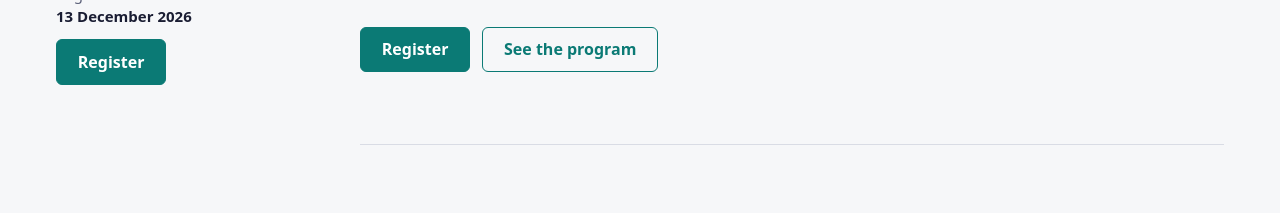
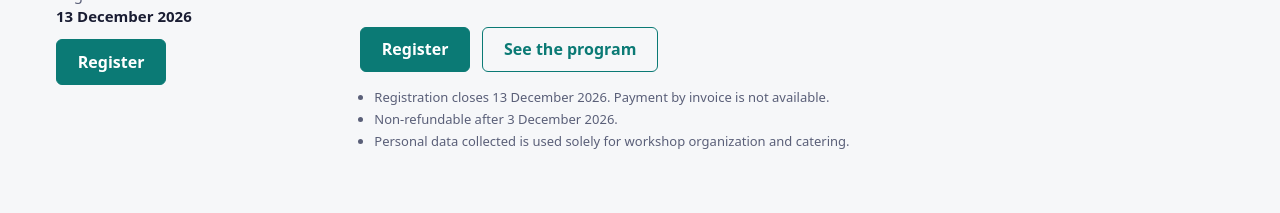
Before and after one commit to quantum-databases/dbqc2026, a plain HTML site: page index.html in a window 1280 px wide. Shown: the part 422-635 px from the top of the page. Drawn offline with Linux system fonts and the light colour scheme.

Commit message:
add registration notes

```diff
--- a/index.html
+++ b/index.html
@@ -43,7 +43,7 @@
       <!-- Hidden on phones, where the same button is in the header -->
       <div class="sidebar-extra">
         <p>Registration closes<br><strong>13 December 2026</strong></p>
-        <a class="button" href="https://epayment.helsinki.fi/product/workshop-on-databases-for-quantum-computing/">Register</a>
+        <a class="button" href="https://epayment.helsinki.fi/product/workshop-on-databases-for-quantum-computing/" target="_blank" rel="noopener">Register</a>
       </div>
     </aside>
 
@@ -64,6 +64,11 @@
           <a class="button" href="https://epayment.helsinki.fi/product/workshop-on-databases-for-quantum-computing/" target="_blank" rel="noopener">Register</a>
           <a class="button outline" href="#program">See the program</a>
         </div>
+        <ul class="reg-notes">
+          <li>Registration closes 13 December 2026. Payment by invoice is not available.</li>
+          <li>Non-refundable after 3 December 2026.</li>
+          <li>Personal data collected is used solely for workshop organization and catering.</li>
+        </ul>
       </header>
 
       <main id="main">
@@ -74,7 +79,7 @@
           <p class="lead">DBQC brings together academia and industry to ask how quantum computing and data management can enhance each other.</p>
 
           <p>
-            The goal of the workshop is to give an opportunity to local and international reseachers, both from academia and industry, to share perspectives on the topics of databases and quantum computing. As quantum hardware is maturing quickly, challenges and opportunities arise at the intersection of these two fields. Quantum computation can improve data management, and tailored databases and data access are necessary for quantum computers to operate.
+            The goal of the workshop is to give an opportunity to local and international researchers, both from academia and industry, to share perspectives on the topics of databases and quantum computing. As quantum hardware is maturing quickly, challenges and opportunities arise at the intersection of these two fields. Quantum computation can improve data management, and tailored databases and data access are necessary for quantum computers to operate.
           </p>
         </section>
 
--- a/style.css
+++ b/style.css
@@ -400,6 +400,18 @@ section > ol { max-width: var(--text-width); }
 /* Keynote tag inside a speaker name */
 .person h3 .tag { vertical-align: 0.1em; }
 
+/* notes for registration */
+.reg-notes {
+  max-width: var(--text-width);
+  margin: 1rem 0 0;
+  padding-left: 1.1em;
+  color: var(--muted);
+  font-family: var(--font-ui);
+  font-size: 0.8125rem;
+  line-height: 1.45;
+}
+.reg-notes li { margin-bottom: 0.2rem; }
+
 
 /* 7. Important dates timeline ---------------------------------------------
    <ol class="timeline">
```
